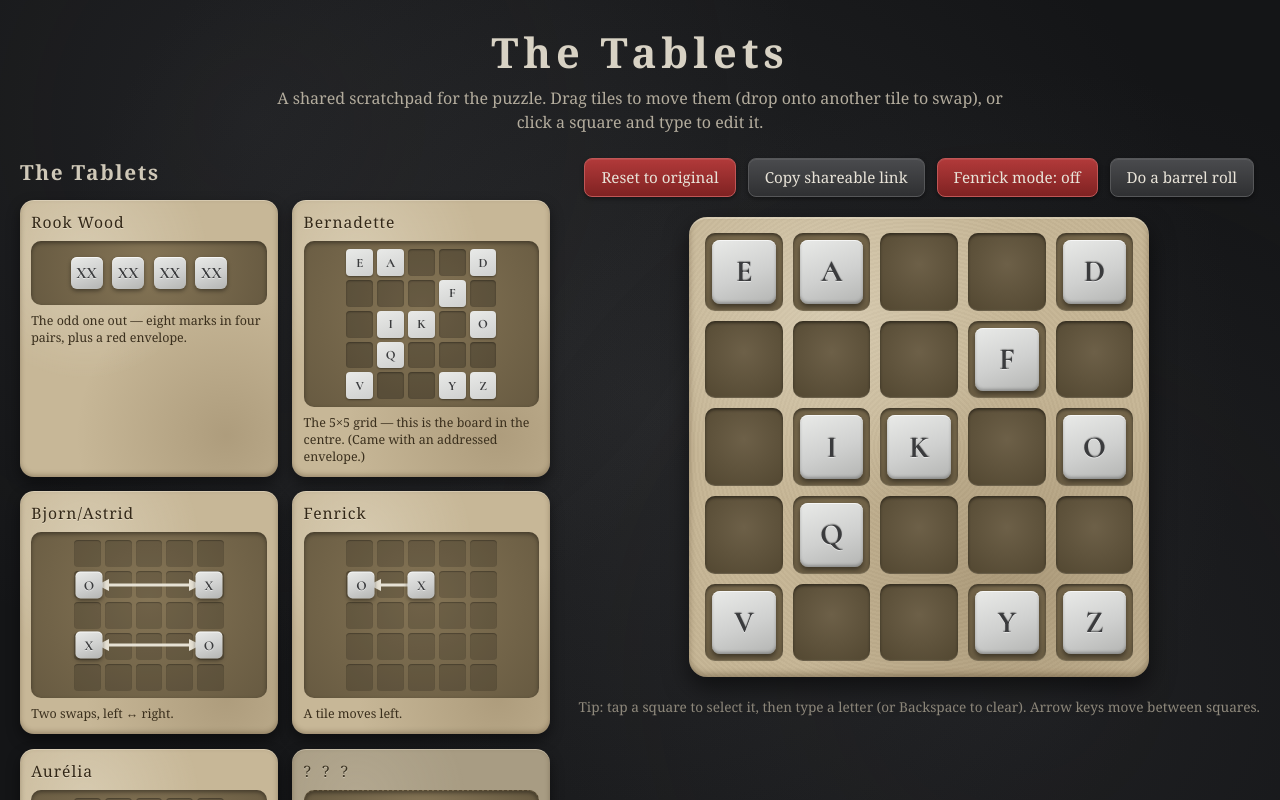
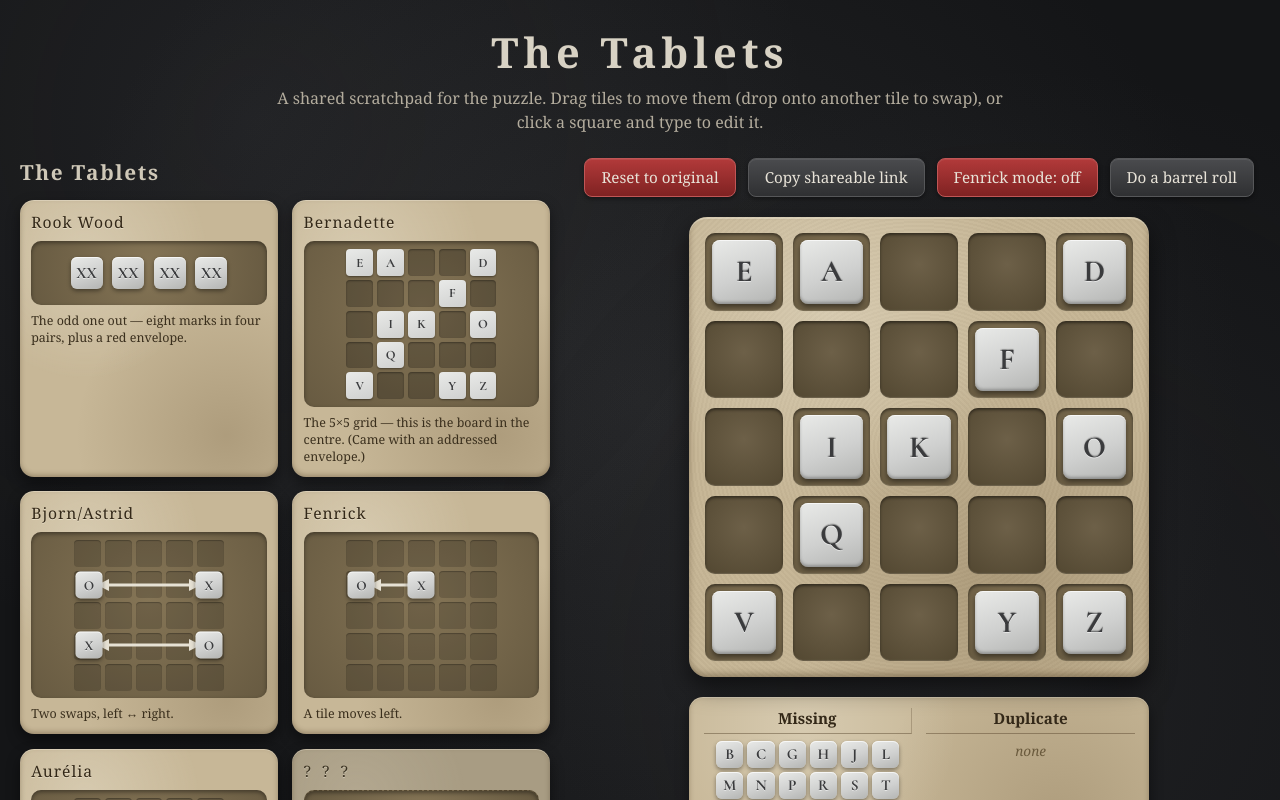
Before and after one commit to mutantflea/dnd-puzzle-site, a React (Vite) app: page / in a window 1280 px wide. Shown: the top 800 px of the page. Built offline with nearby package versions, Linux system fonts and the light colour scheme.

Commit message:
new table

```diff
--- a/src/App.tsx
+++ b/src/App.tsx
@@ -1,6 +1,7 @@
-import { useCallback, useEffect, useState } from "react";
+import { useCallback, useEffect, useRef, useState } from "react";
 import Grid from "./components/Grid";
 import Clues from "./components/Clues";
+import LetterTable from "./components/LetterTable";
 import {
   INITIAL_GRID,
   decodeGrid,
@@ -40,6 +41,25 @@ export default function App() {
   const [grid, setGrid] = useState<GridState>(loadInitialGrid);
   const [copied, setCopied] = useState(false);
   const [rolling, setRolling] = useState(false);
+  const [highlight, setHighlight] = useState<string | null>(null);
+  const highlightTimer = useRef<number | null>(null);
+
+  // Flash a duplicate letter's cells for a couple of seconds, then clear.
+  const handleHighlight = useCallback((letter: string | null) => {
+    if (highlightTimer.current !== null) window.clearTimeout(highlightTimer.current);
+    setHighlight(letter);
+    if (letter !== null) {
+      highlightTimer.current = window.setTimeout(() => setHighlight(null), 2500);
+    }
+  }, []);
+
+  // clear the pending timer if the app unmounts
+  useEffect(
+    () => () => {
+      if (highlightTimer.current !== null) window.clearTimeout(highlightTimer.current);
+    },
+    [],
+  );
   const [colourBlind, setColourBlind] = useState(
     () => localStorage.getItem(CB_KEY) === "1",
   );
@@ -128,7 +148,14 @@ export default function App() {
               Do a barrel roll
             </button>
           </div>
-          <Grid grid={grid} onMove={handleMove} onSetCell={handleSetCell} rolling={rolling} />
+          <Grid
+            grid={grid}
+            onMove={handleMove}
+            onSetCell={handleSetCell}
+            rolling={rolling}
+            highlight={highlight}
+          />
+          <LetterTable grid={grid} highlight={highlight} onHighlight={handleHighlight} />
           <p className={styles.hint}>
             Tip: tap a square to select it, then type a letter (or Backspace to
             clear). Arrow keys move between squares.
--- a/src/components/Cell.tsx
+++ b/src/components/Cell.tsx
@@ -6,6 +6,7 @@ interface CellProps {
   index: number;
   letter: string;
   selected: boolean;
+  highlighted: boolean;
   onSelect: (index: number) => void;
 }
 
@@ -15,7 +16,13 @@ interface CellProps {
  * to the grid's hidden input, which is what actually captures typing (so the
  * software keyboard appears on iOS and key handling is consistent everywhere).
  */
-export default function Cell({ index, letter, selected, onSelect }: CellProps) {
+export default function Cell({
+  index,
+  letter,
+  selected,
+  highlighted,
+  onSelect,
+}: CellProps) {
   const { setNodeRef, isOver } = useDroppable({
     id: `cell-${index}`,
     data: { index },
@@ -26,6 +33,7 @@ export default function Cell({ index, letter, selected, onSelect }: CellProps) {
     letter ? styles.cellFilled : styles.cellEmpty,
     isOver ? styles.cellOver : "",
     selected ? styles.cellSelected : "",
+    highlighted ? styles.cellHighlight : "",
   ]
     .filter(Boolean)
     .join(" ");
--- a/src/components/Grid.tsx
+++ b/src/components/Grid.tsx
@@ -17,9 +17,10 @@ interface GridProps {
   onMove: (from: number, to: number) => void;
   onSetCell: (index: number, value: string) => void;
   rolling?: boolean;
+  highlight?: string | null;
 }
 
-export default function Grid({ grid, onMove, onSetCell, rolling }: GridProps) {
+export default function Grid({ grid, onMove, onSetCell, rolling, highlight }: GridProps) {
   const [selected, setSelected] = useState<number | null>(null);
   const [activeIndex, setActiveIndex] = useState<number | null>(null);
   // One real input backs all typing: tapping a cell focuses it, so iOS shows
@@ -122,6 +123,7 @@ export default function Grid({ grid, onMove, onSetCell, rolling }: GridProps) {
             index={i}
             letter={letter}
             selected={selected === i}
+            highlighted={!!letter && letter === highlight}
             onSelect={selectCell}
           />
         ))}
--- /dev/null
+++ b/src/components/LetterTable.tsx
@@ -0,0 +1,62 @@
+import { type Grid as GridState } from "../puzzle";
+import styles from "../styles/LetterTable.module.css";
+
+const ALPHABET = "ABCDEFGHIJKLMNOPQRSTUVWXYZ".split("");
+
+interface LetterTableProps {
+  grid: GridState;
+  highlight: string | null;
+  onHighlight: (letter: string | null) => void;
+}
+
+/** Live readout of which letters are missing from the grid and which are
+ *  duplicated. Clicking a duplicate highlights its cells on the board. */
+export default function LetterTable({ grid, highlight, onHighlight }: LetterTableProps) {
+  const counts = new Map<string, number>();
+  for (const ch of grid) {
+    if (ch) counts.set(ch, (counts.get(ch) ?? 0) + 1);
+  }
+  const missing = ALPHABET.filter((l) => !counts.has(l));
+  const duplicate = ALPHABET.filter((l) => (counts.get(l) ?? 0) >= 2);
+
+  return (
+    <div className={styles.card}>
+      <div className={styles.table}>
+        <div className={styles.colHead}>Missing</div>
+        <div className={styles.colHead}>Duplicate</div>
+
+        <div className={styles.col}>
+          {missing.length === 0 ? (
+            <span className={styles.empty}>none</span>
+          ) : (
+            missing.map((l) => (
+              <span key={l} className={styles.tile}>
+                {l}
+              </span>
+            ))
+          )}
+        </div>
+
+        <div className={styles.col}>
+          {duplicate.length === 0 ? (
+            <span className={styles.empty}>none</span>
+          ) : (
+            duplicate.map((l) => (
+              <button
+                key={l}
+                type="button"
+                className={`${styles.tile} ${styles.tileButton} ${
+                  highlight === l ? styles.tileActive : ""
+                }`}
+                aria-pressed={highlight === l}
+                onClick={() => onHighlight(l)}
+              >
+                {l}
+              </button>
+            ))
+          )}
+        </div>
+      </div>
+    </div>
+  );
+}
--- a/src/styles/Grid.module.css
+++ b/src/styles/Grid.module.css
@@ -80,6 +80,14 @@
     0 2px 3px rgba(0, 0, 0, 0.45) inset;
 }
 
+/* duplicate-letter highlight from the Missing/Duplicate table (red flash) */
+.cellHighlight {
+  box-shadow:
+    0 0 0 3px #e23b3b inset,
+    0 0 12px 3px rgba(226, 59, 59, 0.8),
+    0 2px 4px rgba(0, 0, 0, 0.4) inset;
+}
+
 /* Raised, carved letter tile */
 .tile {
   display: flex;
--- /dev/null
+++ b/src/styles/LetterTable.module.css
@@ -0,0 +1,87 @@
+/* Sandstone card matching the clue tablets */
+.card {
+  width: min(88vw, 460px);
+  padding: 0.7rem 0.9rem 0.9rem;
+  border-radius: 14px;
+  background-color: #c7b797;
+  background-image:
+    radial-gradient(circle at 25% 20%, rgba(255, 252, 240, 0.28), transparent 42%),
+    radial-gradient(circle at 80% 85%, rgba(84, 62, 30, 0.22), transparent 48%);
+  box-shadow:
+    0 1px 0 rgba(255, 250, 235, 0.35) inset,
+    0 -2px 5px rgba(70, 52, 28, 0.35) inset,
+    0 6px 14px rgba(0, 0, 0, 0.45);
+}
+
+.table {
+  display: grid;
+  grid-template-columns: 1fr 1fr;
+  gap: 0.4rem 0.9rem;
+  align-items: start;
+}
+
+.colHead {
+  color: #332818;
+  font-weight: 700;
+  font-size: 0.95rem;
+  text-align: center;
+  padding-bottom: 0.3rem;
+  border-bottom: 1px solid rgba(70, 52, 28, 0.4);
+}
+
+/* the second column is separated from the first by a carved line */
+.table > .colHead:first-child {
+  border-right: 1px solid rgba(70, 52, 28, 0.25);
+}
+
+.col {
+  display: flex;
+  flex-wrap: wrap;
+  gap: 4px;
+  justify-content: center;
+  align-content: flex-start;
+  min-height: 1.7rem;
+}
+
+/* small engraved tile — matches the clue mini-tiles */
+.tile {
+  display: inline-flex;
+  align-items: center;
+  justify-content: center;
+  min-width: 1.7rem;
+  height: 1.7rem;
+  padding: 0 0.3rem;
+  border-radius: 6px;
+  font-family: var(--font-cormorant);
+  font-weight: 700;
+  font-size: 0.95rem;
+  color: #3a3b3d;
+  background: linear-gradient(160deg, var(--tile-face-hi), var(--tile-face) 55%, #b4b5b3);
+  text-shadow: 0 1px 0 var(--carve-hi);
+  box-shadow:
+    0 1px 0 rgba(255, 255, 255, 0.7) inset,
+    0 2px 4px rgba(0, 0, 0, 0.4);
+}
+
+.tileButton {
+  border: 0;
+  cursor: pointer;
+}
+
+.tileButton:hover {
+  filter: brightness(1.06);
+}
+
+/* clicked duplicate — red ring, matching the grid highlight flash */
+.tileActive {
+  box-shadow:
+    0 0 0 2px #e23b3b,
+    0 0 8px 1px rgba(226, 59, 59, 0.75),
+    0 2px 4px rgba(0, 0, 0, 0.4);
+}
+
+.empty {
+  color: #6a5a3d;
+  font-style: italic;
+  font-size: 0.85rem;
+}
```
